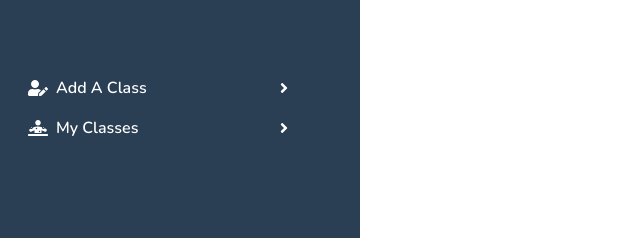
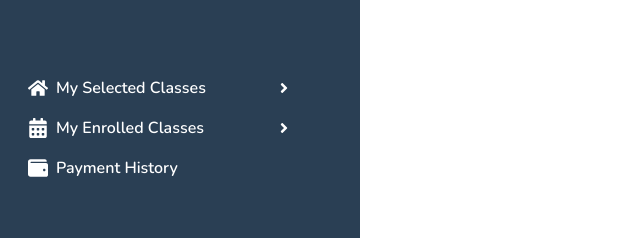
Before and after one commit to Abdullah149081/summer-camp-client, a React (Vite) app: page /dashboard in a window 1280 px wide. Shown: the part 146-384 px from the top of the page, without its empty margins (0-640 px from the left). Built offline with nearby package versions, Linux system fonts and the light colour scheme; no server answers.

Commit message:
student route is done

```diff
--- a/src/Page/Shared/NavBar/Header.jsx
+++ b/src/Page/Shared/NavBar/Header.jsx
@@ -55,7 +55,7 @@ const Header = () => {
           </li>
           {user && (
             <li>
-              <ActiveLink to="/dashboard/myClass">Dashboard</ActiveLink>
+              <ActiveLink to="/dashboard/studentClasses">Dashboard</ActiveLink>
             </li>
           )}
           {!user && (
--- a/src/Routes/Routes.jsx
+++ b/src/Routes/Routes.jsx
@@ -35,7 +35,7 @@ const router = createBrowserRouter([
     element: <Dashboard />,
     children: [
       {
-        path: "myClass",
+        path: "studentClasses",
         element: <MySelectedClasses />,
       },
     ],
--- a/src/layout/Dashboard.jsx
+++ b/src/layout/Dashboard.jsx
@@ -12,7 +12,7 @@ const Dashboard = () => {
   const { user } = useAuth();
   // TODO : admin database
   const isAdmin = false;
-  const isInstructor = true;
+  const isInstructor = false;
 
   return (
     <div className="drawer lg:drawer-open ">
@@ -85,25 +85,18 @@ const Dashboard = () => {
           {!isAdmin && !isInstructor && (
             <div>
               <li>
-                <NavLink to="/dashboard/home">
-                  <FaHome className="w-5 h-5" /> <span className="font-cinzel font-semibold">STudent</span>
+                <NavLink to="/dashboard/studentClasses">
+                  <FaHome className="w-5 h-5" /> <span className="font-cinzel font-semibold">My Selected Classes</span> <FaAngleRight />
                 </NavLink>
               </li>
               <li>
-                <NavLink to="/dashboard/reservations">
-                  <FaCalendarAlt className="w-5 h-5" /> <span className="font-cinzel font-semibold">Reservations</span>
+                <NavLink to="/dashboard/enrolledClass">
+                  <FaCalendarAlt className="w-5 h-5" /> <span className="font-cinzel font-semibold">My Enrolled Classes</span> <FaAngleRight />
                 </NavLink>
               </li>
               <li>
                 <NavLink to="/dashboard/history">
                   <FaWallet className="w-5 h-5" /> <span className="font-cinzel font-semibold">Payment History</span>
-                </NavLink>
-              </li>
-              <li>
-                <NavLink to="/dashboard/myCart">
-                  <FaShoppingCart className="w-5 h-5" />
-                  <span className="font-cinzel font-bold">My Cart</span>
-                  {/* <span className="badge inl badge-secondary">+{cart?.length || 0}</span> */}
                 </NavLink>
               </li>
             </div>
```
